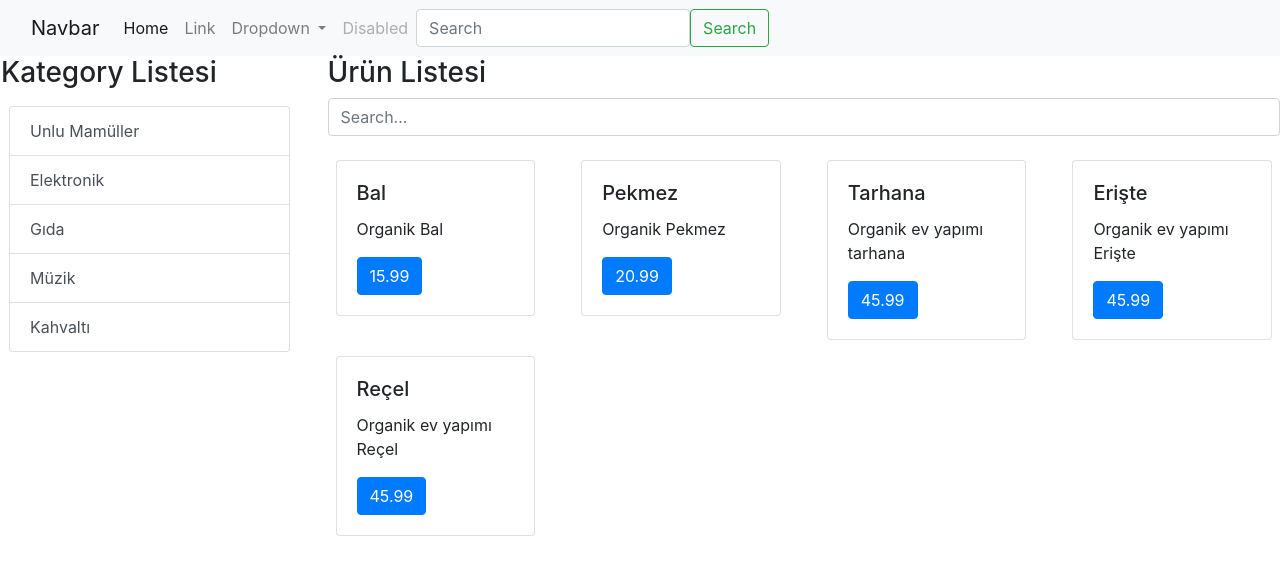
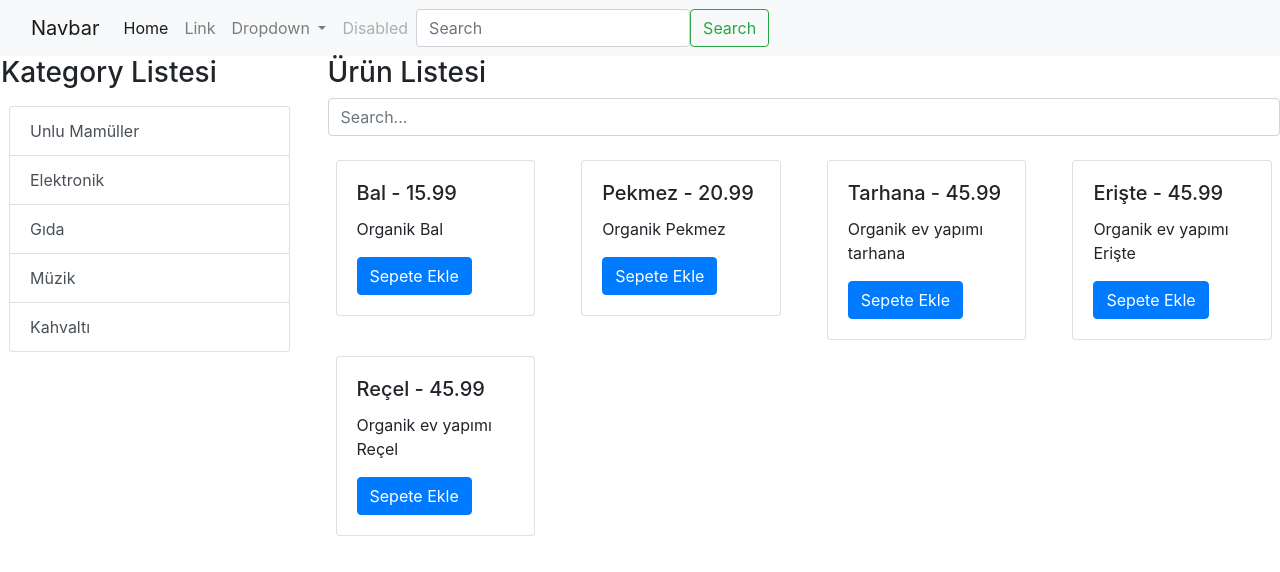
Before and after one commit to harundemr/angular-basic-shop, an Angular app: page / in a window 1280 px wide. Shown: the top 572 px of the page. Built offline with nearby package versions, Linux system fonts and the light colour scheme.

Commit message:
event binding

```diff
--- a/src/app/product/product.component.html
+++ b/src/app/product/product.component.html
@@ -11,9 +11,9 @@
     <div class="col-md-3" *ngFor="let product of products | productFilter:filterText">
         <div class="card" style="margin:8px;">
             <div class="card-body">
-                <h5 class="card-title">{{product.name}}</h5>
+                <h5 class="card-title">{{product.name}} - {{product.price}}</h5>
                 <p class="card-text">{{product.description}}</p>
-                <a href="#" class="btn btn-primary">{{product.price}}</a>
+                <a (click)="addToCart(product)" class="btn btn-primary">Sepete Ekle</a>
             </div>
         </div>
     </div>
--- a/src/app/product/product.component.ts
+++ b/src/app/product/product.component.ts
@@ -46,4 +46,8 @@ export class ProductComponent implements OnInit {
   ngOnInit(): void {
   }
 
+  addToCart(product:Product){
+    alert(product.name + " sepete eklendi") ;
+  }
+
 }
```
